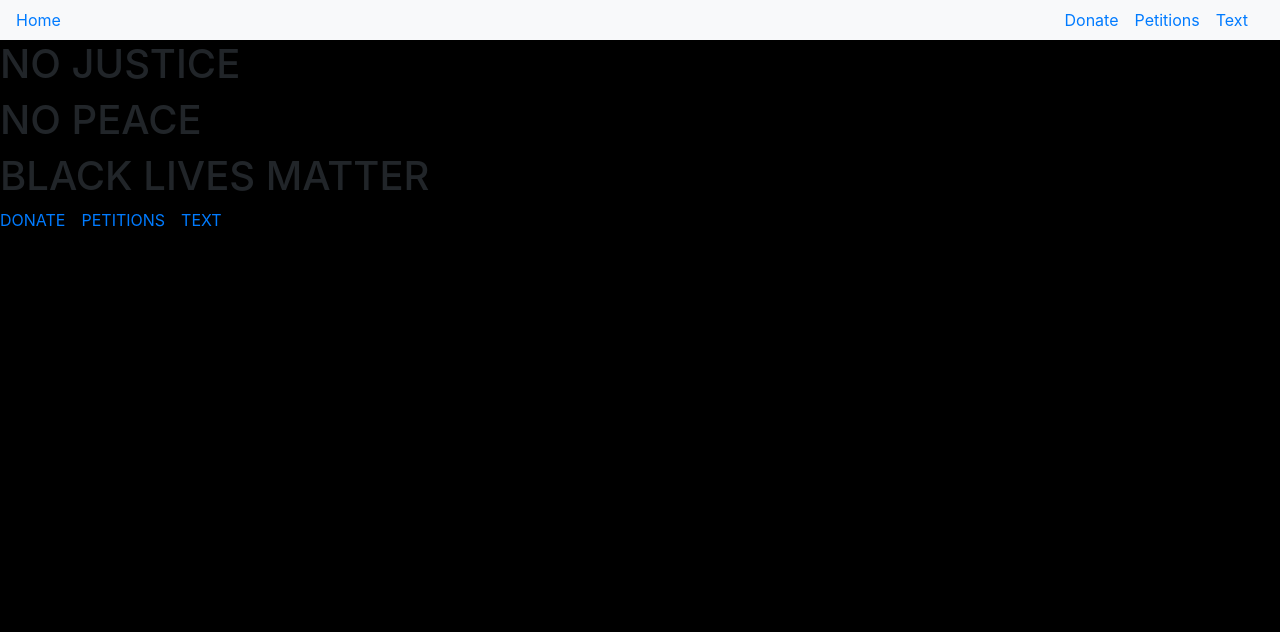
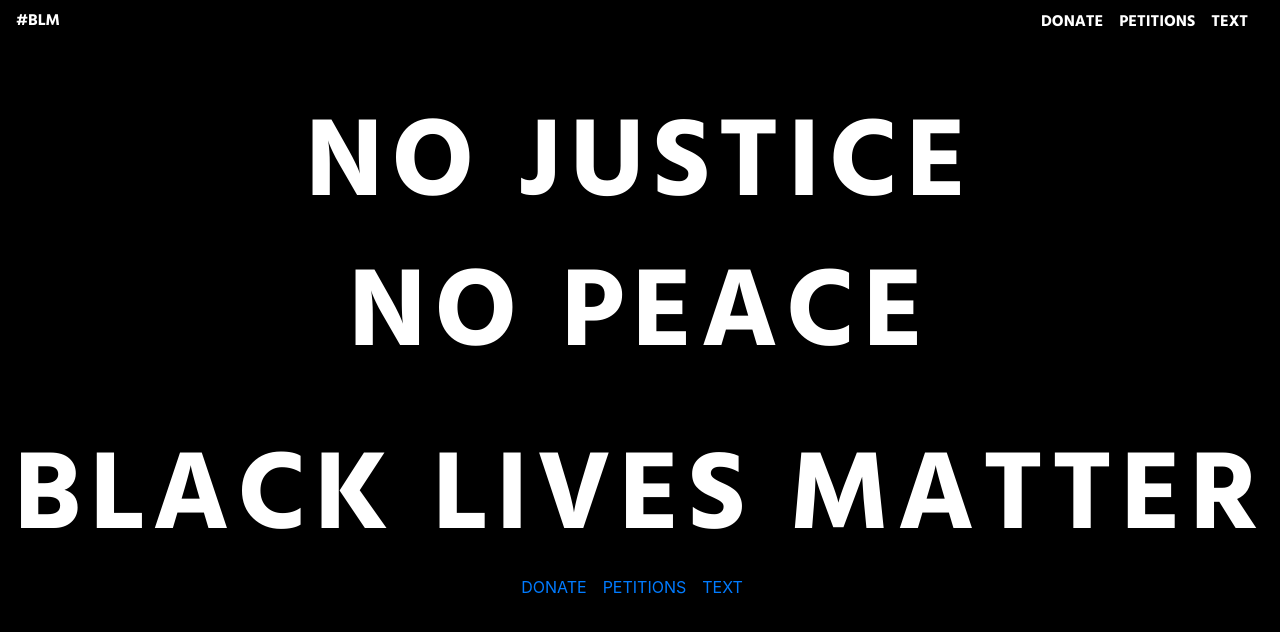
Before and after one commit to Tristanoshier/blm-info-site, a React (Create React App) app: page / in a window 1280 px wide. Shown: the top 632 px of the page. Built offline with nearby package versions, Linux system fonts and the light colour scheme.

Commit message:
add styling to home page

```diff
--- a/package.json
+++ b/package.json
@@ -12,7 +12,11 @@
     "react-router": "^5.2.0",
     "react-router-dom": "^5.2.0",
     "react-scripts": "3.4.1",
-    "reactstrap": "^8.4.1"
+    "reactstrap": "^8.4.1",
+    "@fortawesome/fontawesome-svg-core": "^1.2.28",
+    "@fortawesome/free-brands-svg-icons": "^5.13.0",
+    "@fortawesome/free-solid-svg-icons": "^5.13.0",
+    "@fortawesome/react-fontawesome": "^0.1.9"
   },
   "scripts": {
     "start": "react-scripts start",
--- a/src/components/Home.jsx
+++ b/src/components/Home.jsx
@@ -1,17 +1,17 @@
 import React from 'react'
-import Donate from './Donate/Donate';
-import Petitions from './Petitions/Petitions';
-import Text from './Text/Text';
 import { Link } from 'react-router-dom';
 
 export default function Home() {
     return (
-        <div>
-            <h1>NO JUSTICE</h1>
-            <h1>NO PEACE</h1>
-            <h1>BLACK LIVES MATTER</h1>
+        <div className="donate">
+            <div style={{marginTop:100}}>
+                <h1 className="title-text">NO JUSTICE</h1>
+                <h1 className="title-text second-text">NO PEACE</h1>
+                <h1 className="title-text">BLACK LIVES MATTER</h1>
+            </div>
+
             <span>
-                <Link className="pr-3" to="/donate">DONATE</Link>
+                <Link className="pr-3 home-link" to="/donate">DONATE</Link>
                 <Link className="pr-3" to="/petitions">PETITIONS</Link>
                 <Link className="pr-3" to="/text">TEXT</Link>
             </span>
--- a/src/components/Petitions/Petitions.jsx
+++ b/src/components/Petitions/Petitions.jsx
@@ -9,27 +9,27 @@ export default function Petitions() {
             <Card className="info-card" body>
                 <CardTitle className="title-header"><strong>{petitionLinks.raiseTheDegree.title}</strong></CardTitle>
                 <CardText >{petitionLinks.raiseTheDegree.desc}</CardText>
-                <a href={petitionLinks.raiseTheDegree.link} target="_blank">Sign the Petition</a>
+                <a href={petitionLinks.raiseTheDegree.link} target="_blank">SIGN THE PETITION</a>
             </Card>
             <Card className="info-card" body>
                 <CardTitle className="title-header"><strong>{petitionLinks.defundThePolice.title}</strong></CardTitle>
                 <CardText>{petitionLinks.defundThePolice.desc}</CardText>
-                <a href={petitionLinks.defundThePolice.link} target="_blank">Sign the Petition</a>
+                <a href={petitionLinks.defundThePolice.link} target="_blank">SIGN THE PETITION</a>
             </Card>
             <Card className="info-card" body>
                 <CardTitle className="title-header"><strong>{petitionLinks.colorOfChange.title}</strong></CardTitle>
                 <CardText>{petitionLinks.colorOfChange.desc}</CardText>
-                <a href={petitionLinks.colorOfChange.link} target="_blank">Sign the Petition</a>
+                <a href={petitionLinks.colorOfChange.link} target="_blank">SIGN THE PETITION</a>
             </Card>
             <Card className="info-card" body>
                 <CardTitle className="title-header"><strong>{petitionLinks.weCantBreathe.title}</strong></CardTitle>
                 <CardText>{petitionLinks.weCantBreathe.desc}</CardText>
-                <a href={petitionLinks.weCantBreathe.link} target="_blank">Sign the Petition</a>
+                <a href={petitionLinks.weCantBreathe.link} target="_blank">SIGN THE PETITION</a>
             </Card>
             <Card className="info-card" body>
                 <CardTitle className="title-header"><strong>{petitionLinks.naacp.title}</strong></CardTitle>
                 <CardText>{petitionLinks.naacp.desc}</CardText>
-                <a href={petitionLinks.naacp.link} target="_blank">Sign the Petition</a>
+                <a href={petitionLinks.naacp.link} target="_blank">SIGN THE PETITION</a>
             </Card>
         </Container>
     )
--- a/src/components/Sitebar.jsx
+++ b/src/components/Sitebar.jsx
@@ -1,5 +1,7 @@
 import React, { useState } from 'react';
 import { Switch, Route, Link } from 'react-router-dom';
+import { FontAwesomeIcon } from '@fortawesome/react-fontawesome'
+import { faBars } from '@fortawesome/free-solid-svg-icons'
 import {
     Collapse,
     Navbar,
@@ -22,19 +24,22 @@ const Sitebar = () => {
 
     return (
         <div>
-            <Navbar color="light" light expand="md">
-                <Link to="/">Home</Link>
-                <NavbarToggler onClick={toggle} />
+            <Navbar className="sitebar" color="black" light expand="md">
+                <Link className="site-link" to="/">#BLM</Link>
+                <NavbarToggler className="desktop-nav" onClick={toggle} />
+                <span onClick={toggle} class="navbar-toggler-icon mobile-nav">
+                    <FontAwesomeIcon className="site-hamburger" icon={faBars} size="lg"></FontAwesomeIcon>
+                </span>
                 <Collapse isOpen={isOpen} navbar>
                     <Nav className="ml-auto" navbar>
                         <NavItem>
-                            <Link className="pr-3" to="/donate">Donate</Link>
+                            <Link onClick={toggle} className="pr-3 site-link" to="/donate">DONATE</Link>
                         </NavItem>
                         <NavItem>
-                            <Link className="pr-3" to="/petitions">Petitions</Link>
+                            <Link onClick={toggle} className="pr-3 site-link" to="/petitions">PETITIONS</Link>
                         </NavItem>
                         <NavItem>
-                            <Link className="pr-3" to="/text">Text</Link>
+                            <Link onClick={toggle} className="pr-3 site-link" to="/text">TEXT</Link>
                         </NavItem>
                     </Nav>
                 </Collapse>
--- a/src/components/Text/Text.jsx
+++ b/src/components/Text/Text.jsx
@@ -4,7 +4,7 @@ import { Card, CardTitle, Container } from 'reactstrap'
 export default function Text() {
     return (
         <Container className="donate">
-            <h1 className="main-header">Text</h1>
+            <h1 className="main-header">TEXT</h1>
             <Card className="info-card" body>
                 <CardTitle>TEXT <strong>JUSTICE</strong> TO 668366</CardTitle>
             </Card>
--- a/src/css/donation.css
+++ b/src/css/donation.css
@@ -1,5 +1,7 @@
 .main-header {
     font-size: 5rem;
+    font-family: 'Hind', sans-serif;
+    margin-top: 3rem;
 }
 
 .donate {
@@ -18,3 +20,9 @@
 .title-header {
     font-size: 1.5rem;
 }
+
+@media (max-width: 500px) {
+    .main-header {
+        font-size: 3rem;
+    }
+}
--- a/src/css/home.css
+++ b/src/css/home.css
@@ -0,0 +1,16 @@
+.title-text {
+    font-family: 'Hind', sans-serif;
+    font-size: 7rem;
+    margin-top: 1rem;
+    letter-spacing: .5rem;
+}
+
+.second-text {
+    margin-bottom: 3rem;
+}
+
+@media (max-width: 500px){
+    .title-text {
+        font-size: 2rem;
+    }
+}
--- a/src/css/main.css
+++ b/src/css/main.css
@@ -2,6 +2,8 @@
 @import './home.css';
 @import './nav.css';
 @import './text.css';
+
+@import url('https://fonts.googleapis.com/css2?family=Hind:wght@700&display=swap');
 
 html {
     overflow-x: hidden;
--- a/src/css/nav.css
+++ b/src/css/nav.css
@@ -0,0 +1,30 @@
+.sitebar {
+    position: fixed;
+    top: 0;
+    width: 100%;
+    z-index: 1;
+    background-color: black;
+}
+
+.site-link {
+    color: white;
+    font-family: 'Hind', sans-serif;
+}
+
+.site-hamburger {
+    color: white;
+}
+
+.mobile-nav {
+    visibility: hidden;
+}
+
+@media (max-width: 765px) {
+    .desktop-nav {
+        display: none;
+    }
+
+    .mobile-nav {
+        visibility: visible;
+    }
+}
```
Also changed, not shown: 1 other file (tests, documents, lock files or other folders).
